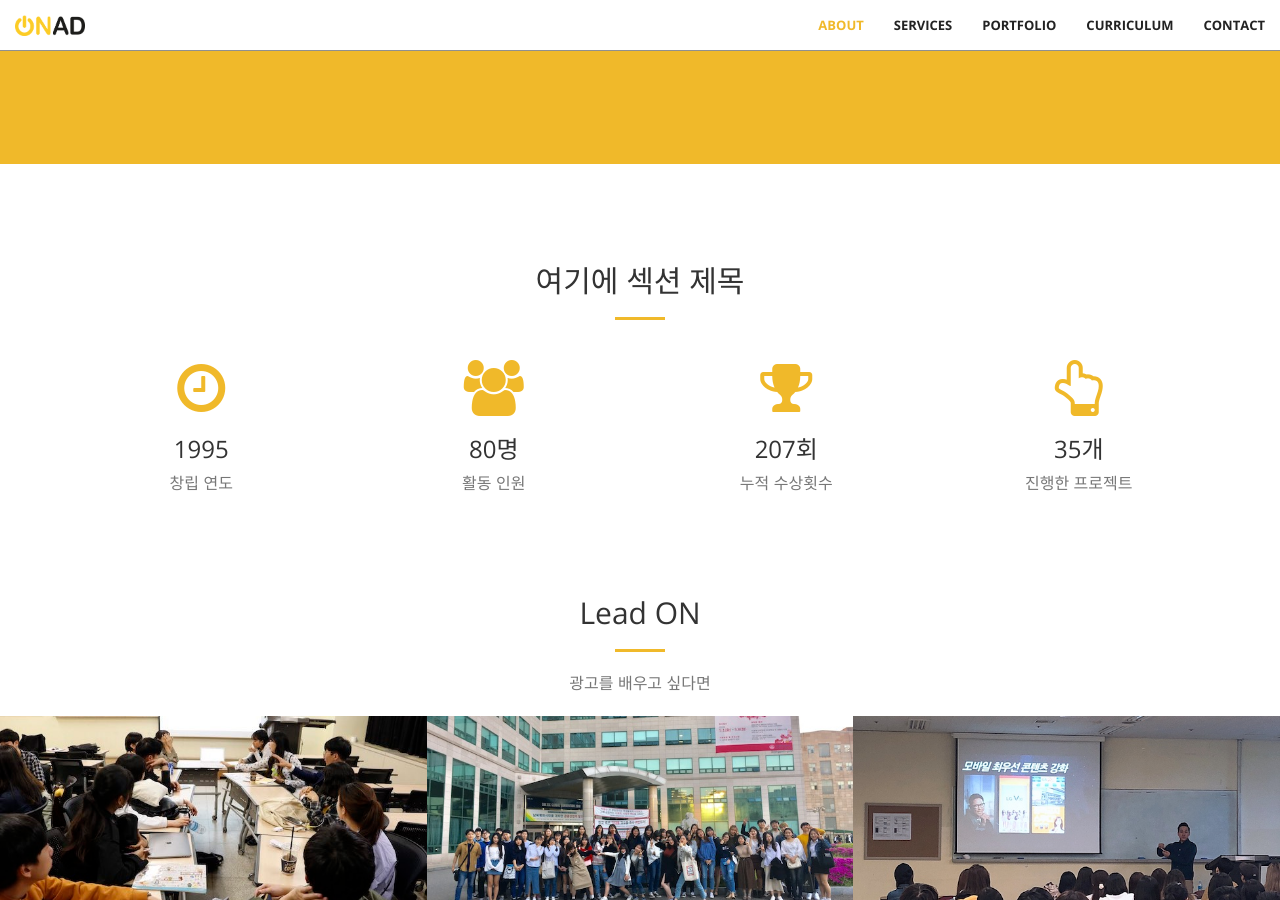
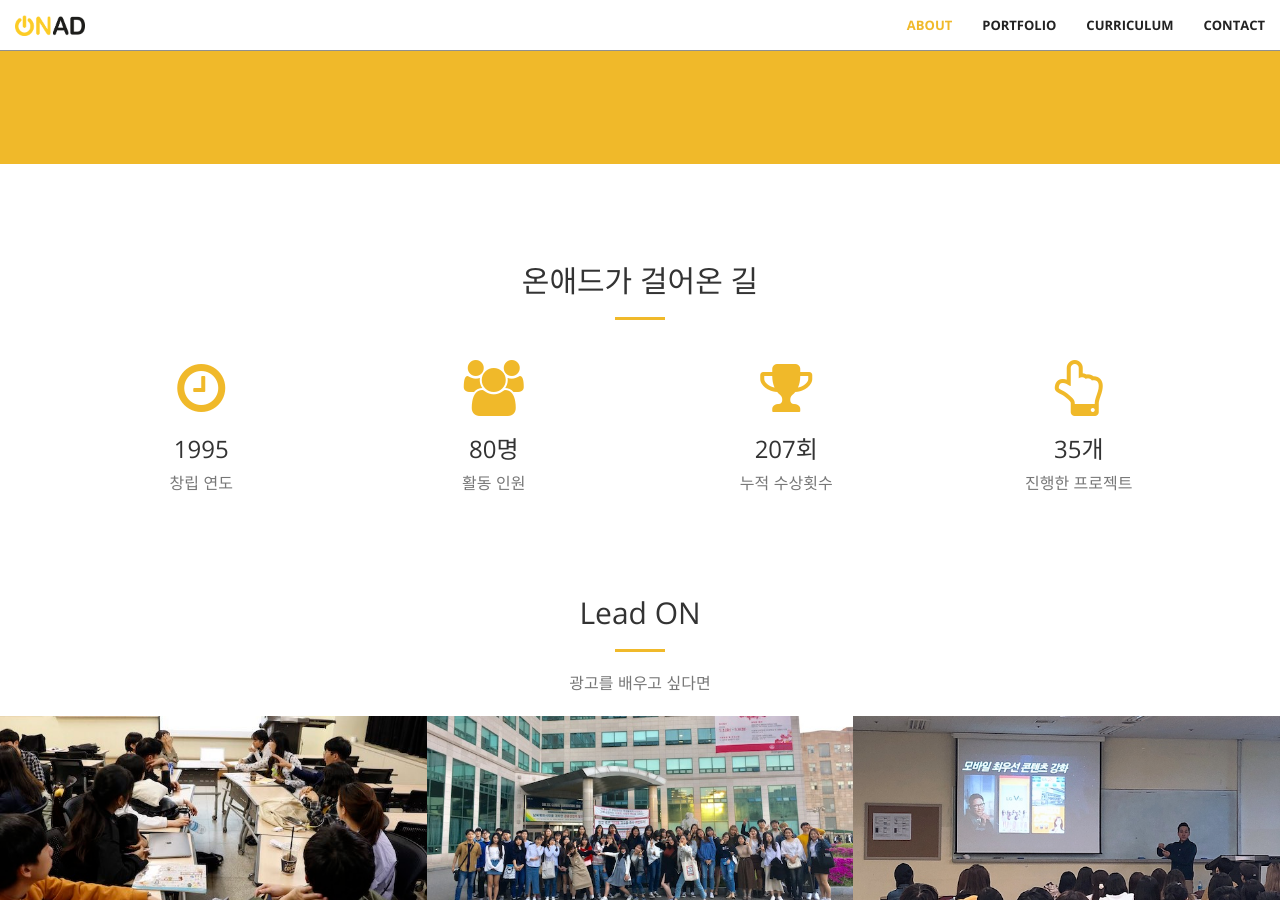
Before and after one commit to BlizzardBlue/onad-github-pages, a Jekyll site: the page built from index.html, in a window 1280 px wide and 900 px high, scrolled down 1104 px. Built offline with Jekyll 4.4.1, drawn with Linux system fonts in a browser that asks for light colours.

Commit message:
섹션 제목 설정: 온애드가 걸어온 길

```diff
--- a/_includes/nav.html
+++ b/_includes/nav.html
@@ -20,9 +20,9 @@
                 <li>
                     <a class="page-scroll" href="#about">About</a>
                 </li>
-                <li>
-                    <a class="page-scroll" href="#services">Services</a>
-                </li>
+                <!--<li>-->
+                    <!--<a class="page-scroll" href="#services">Services</a>-->
+                <!--</li>-->
                 <li>
                     <a class="page-scroll" href="#portfolio">Portfolio</a>
                 </li>
--- a/_includes/services.html
+++ b/_includes/services.html
@@ -2,7 +2,7 @@
     <div class="container">
         <div class="row">
             <div class="col-lg-12 text-center">
-                <h2 class="section-heading">여기에 섹션 제목</h2>
+                <h2 class="section-heading">온애드가 걸어온 길</h2>
                 <hr class="primary">
             </div>
         </div>
```
